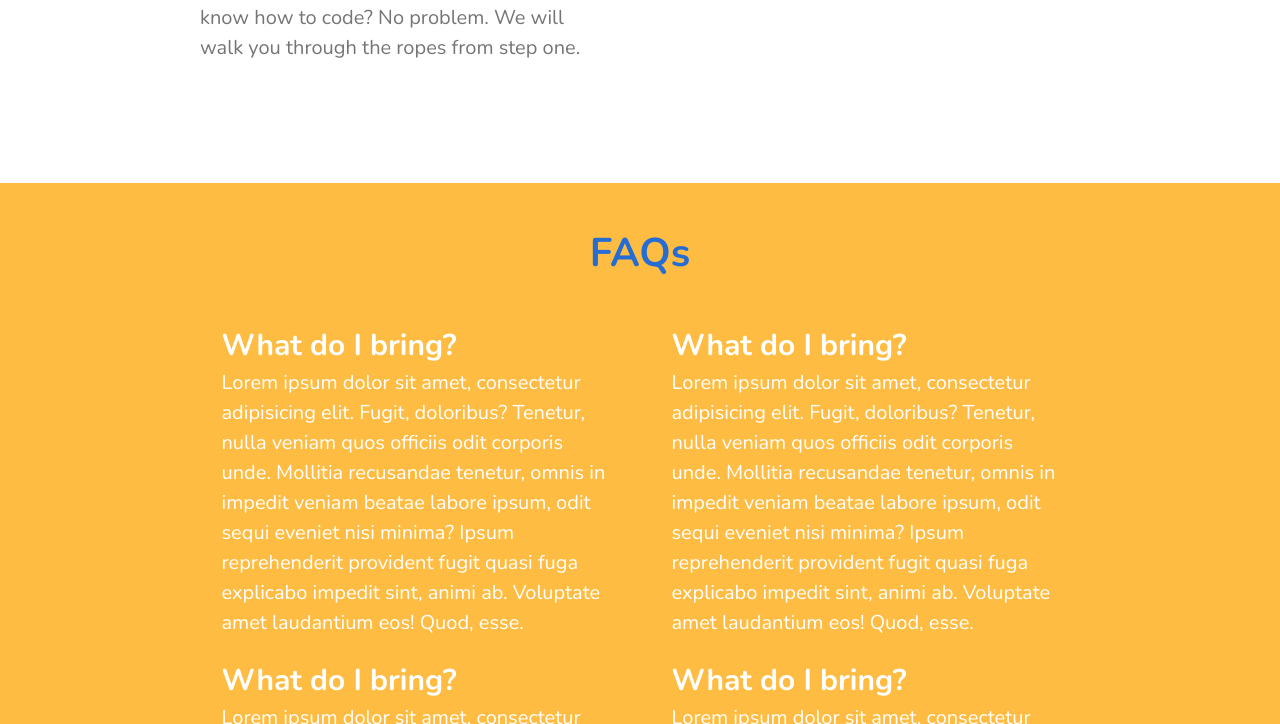
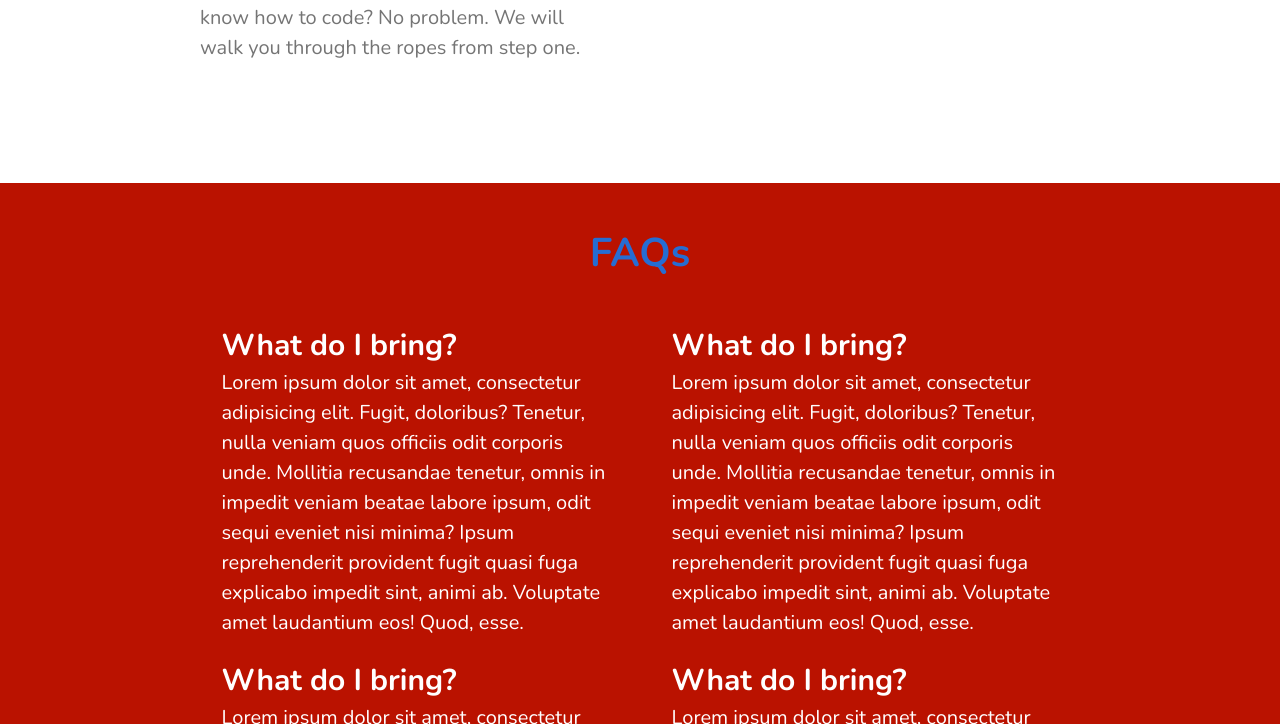
Before and after one commit to saharshy29/westborough-hacks, a plain HTML site: page index.html in a window 1280 px wide. Shown: the part 2076-2800 px from the top of the page. Drawn offline with nearby package versions, Linux system fonts and the light colour scheme.

Commit message:
Red color as main

```diff
--- a/css/styles.css
+++ b/css/styles.css
@@ -1,7 +1,7 @@
 :root {
   --color--white: #ffffff;
   --color--grey: #757575;
-  --color--one: #ffbc42;
+  --color--one: #ba1200;
   --color--two: #2a9d8f;
   --color--three: #0197f6;
   --color--four: #266dd3;
```
